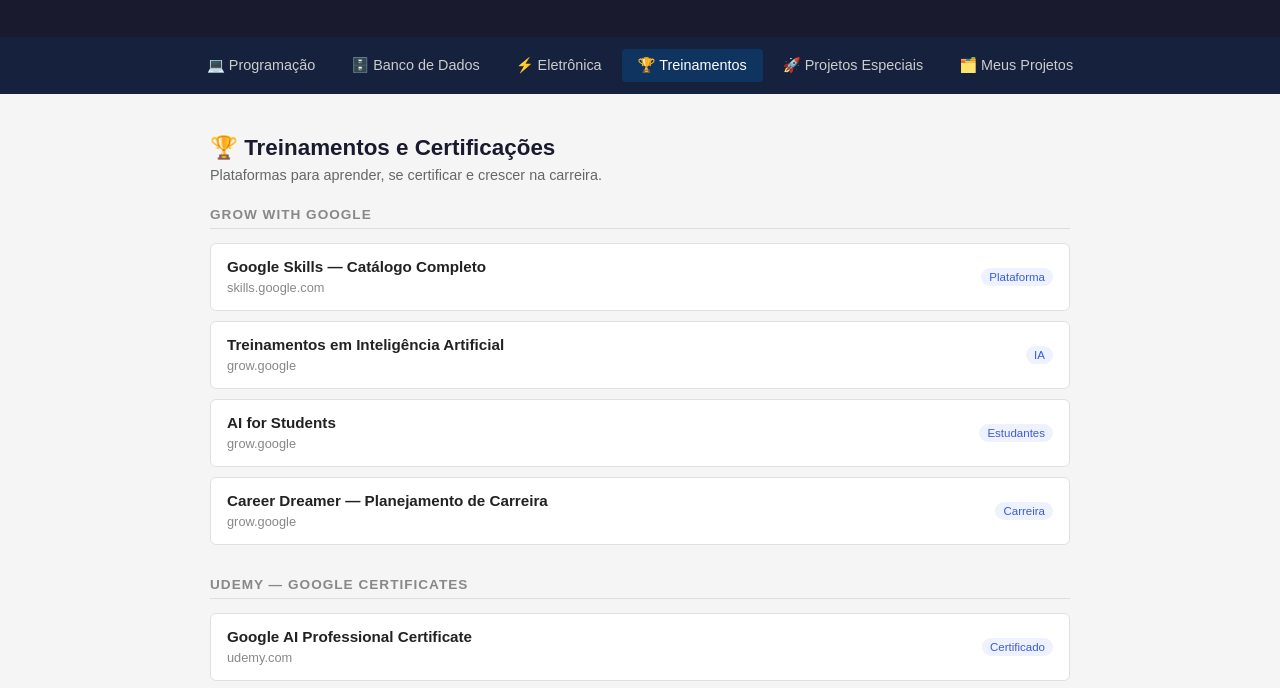
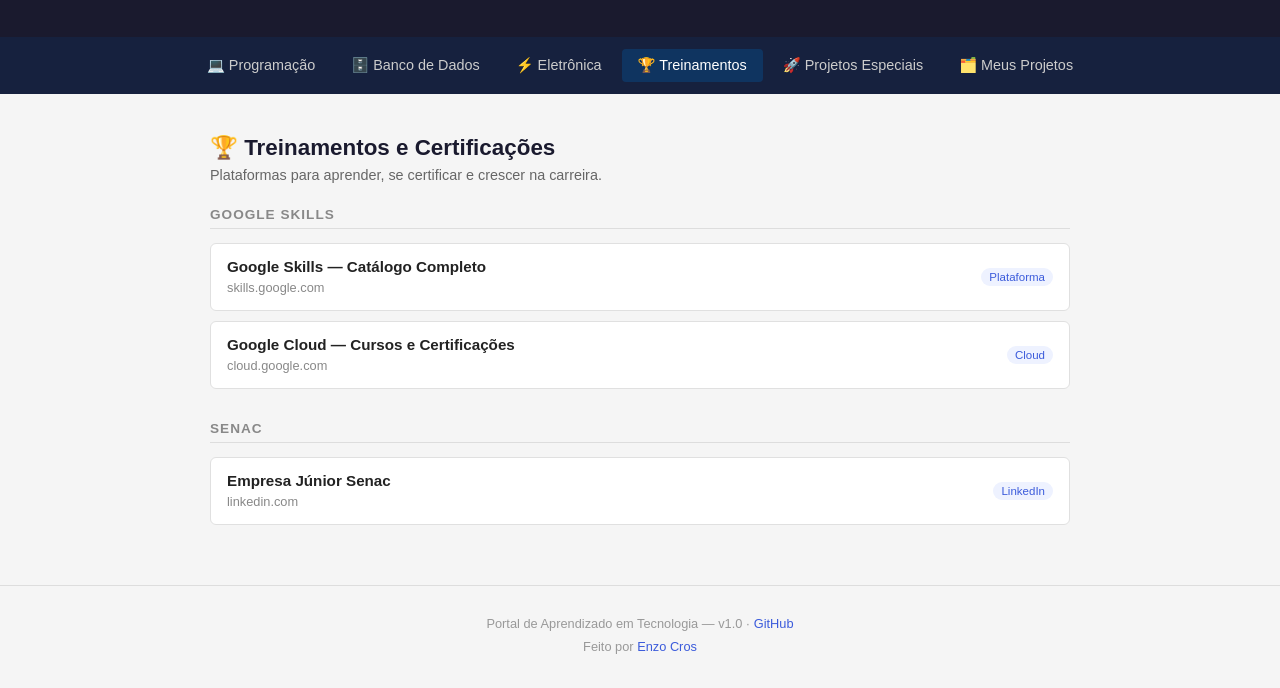
Before and after one commit to EnzoCros/portal-aprendizado-tecnologia, a plain HTML site: page index.html in a window 1280 px wide. Both pictures are taken after a click on the link "🏆 Treinamentos". Shown: the part 105-793 px from the top of the page. Drawn offline with Linux system fonts and the light colour scheme.

```diff
--- a/index.html
+++ b/index.html
@@ -139,9 +139,7 @@
     }
 
     .modal h2 { font-size: 1.2rem; margin-bottom: 10px; color: #1a1a2e; }
-
     .modal p { font-size: 0.9rem; color: #555; line-height: 1.6; margin-bottom: 20px; }
-
     .modal-domain { font-size: 0.8rem; color: #999; margin-bottom: 20px; }
 
     .modal-btn {
@@ -343,37 +341,15 @@
     <p>Plataformas para aprender, se certificar e crescer na carreira.</p>
 
     <div class="category">
-      <h3>Grow with Google</h3>
+      <h3>Google Skills</h3>
       <div class="links">
         <div class="link-item" onclick="openModal('Google Skills — Catálogo Completo', 'Plataforma', 'skills.google.com', 'Todos os treinamentos e certificações do Google reunidos em um só lugar, disponíveis em português. Ótima plataforma gratuita para estudantes de TI.', 'https://www.skills.google/catalog?locale=pt_BR')">
           <div class="link-info"><strong>Google Skills — Catálogo Completo</strong><span>skills.google.com</span></div>
           <span class="link-tag">Plataforma</span>
         </div>
-        <div class="link-item" onclick="openModal('Treinamentos em Inteligência Artificial', 'IA', 'grow.google', 'Cursos e ferramentas do Google para aprender e trabalhar com Inteligência Artificial. Do básico ao avançado, tudo gratuito.', 'https://grow.google/ai/')">
-          <div class="link-info"><strong>Treinamentos em Inteligência Artificial</strong><span>grow.google</span></div>
-          <span class="link-tag">IA</span>
-        </div>
-        <div class="link-item" onclick="openModal('AI for Students', 'Estudantes', 'grow.google', 'Ferramentas gratuitas de estudo, escrita e carreira com IA especialmente desenvolvidas para estudantes pelo Google.', 'https://grow.google/students/')">
-          <div class="link-info"><strong>AI for Students</strong><span>grow.google</span></div>
-          <span class="link-tag">Estudantes</span>
-        </div>
-        <div class="link-item" onclick="openModal('Career Dreamer', 'Carreira', 'grow.google', 'Ferramenta do Google que te ajuda a descobrir possíveis caminhos de carreira e montar um currículo forte para a área que você deseja.', 'https://grow.google/career-dreamer/')">
-          <div class="link-info"><strong>Career Dreamer — Planejamento de Carreira</strong><span>grow.google</span></div>
-          <span class="link-tag">Carreira</span>
-        </div>
-      </div>
-    </div>
-
-    <div class="category">
-      <h3>Udemy — Google Certificates</h3>
-      <div class="links">
-        <div class="link-item" onclick="openModal('Google AI Professional Certificate', 'Certificado', 'udemy.com', 'Trilha de aprendizado na Udemy para conquistar o certificado profissional de Inteligência Artificial do Google. Reconhecido mundialmente pelo mercado.', 'https://www.udemy.com/partner/google/ai-professional-certificate-learning-path/')">
-          <div class="link-info"><strong>Google AI Professional Certificate</strong><span>udemy.com</span></div>
-          <span class="link-tag">Certificado</span>
-        </div>
-        <div class="link-item" onclick="openModal('Accelerate Your Job Search with AI', 'Carreira', 'udemy.com', 'Aprenda a usar Inteligência Artificial para acelerar sua busca por emprego na área de tecnologia. Dicas práticas para se destacar no mercado.', 'https://www.udemy.com/partner/google/accelerate-job-search-with-ai-learning-path/')">
-          <div class="link-info"><strong>Accelerate Your Job Search with AI</strong><span>udemy.com</span></div>
-          <span class="link-tag">Carreira</span>
+        <div class="link-item" onclick="openModal('Google Cloud — Cursos e Certificações', 'Cloud', 'cloud.google.com', 'Aprenda e se certifique nos serviços de nuvem do Google. Ótimo para quem quer trabalhar com infraestrutura e tecnologia em larga escala.', 'https://cloud.google.com/learn?hl=pt-BR')">
+          <div class="link-info"><strong>Google Cloud — Cursos e Certificações</strong><span>cloud.google.com</span></div>
+          <span class="link-tag">Cloud</span>
         </div>
       </div>
     </div>
@@ -463,7 +439,6 @@
 </div>
 
 <script>
-  // NAV
   const navLinks = document.querySelectorAll('nav a');
   const sections = document.querySelectorAll('.section');
 
@@ -477,7 +452,6 @@
     });
   });
 
-  // MODAL
   function openModal(title, tag, domain, desc, url) {
     document.getElementById('modalTitle').textContent = title;
     document.getElementById('modalTag').textContent = tag;
```
